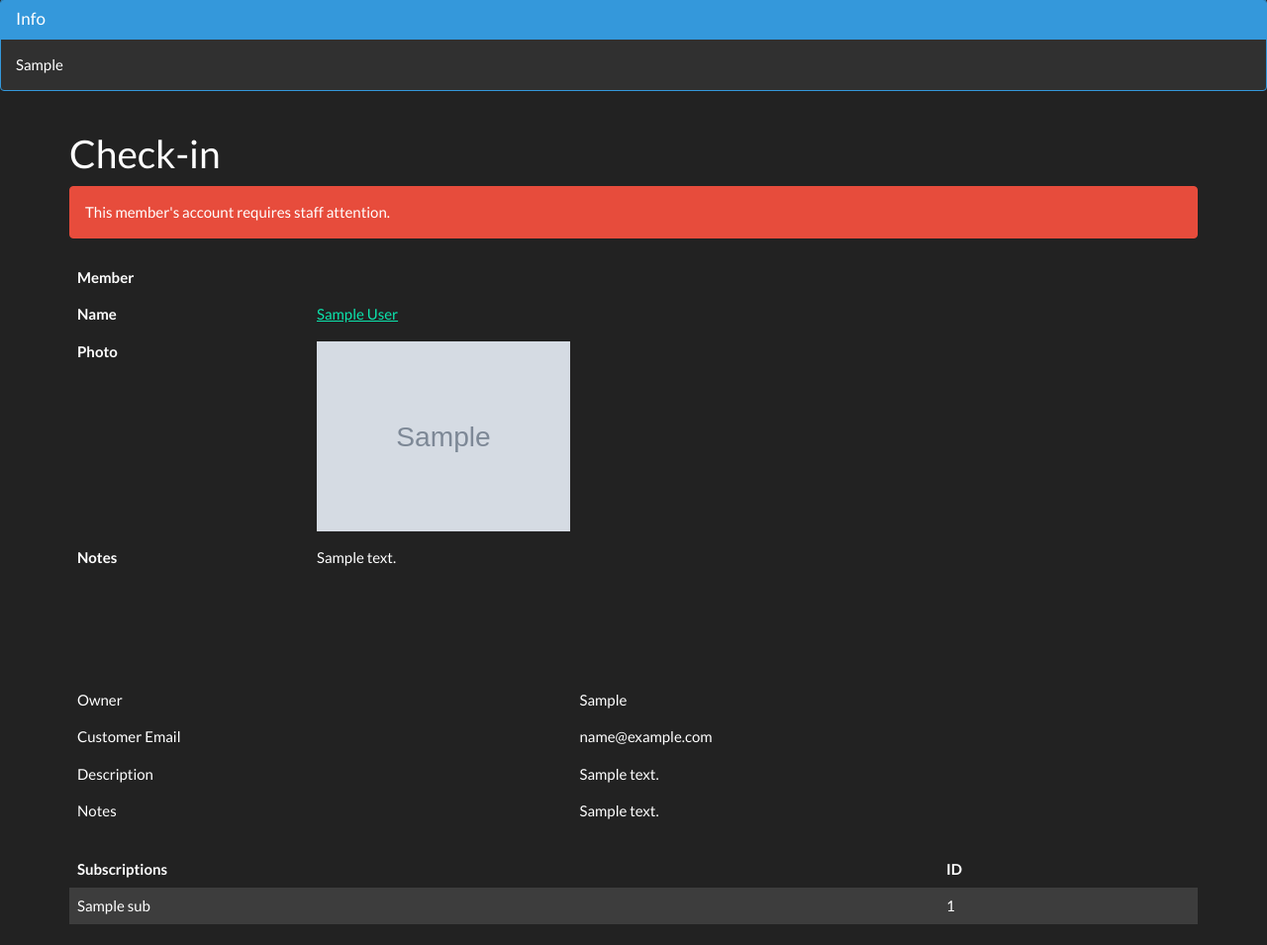
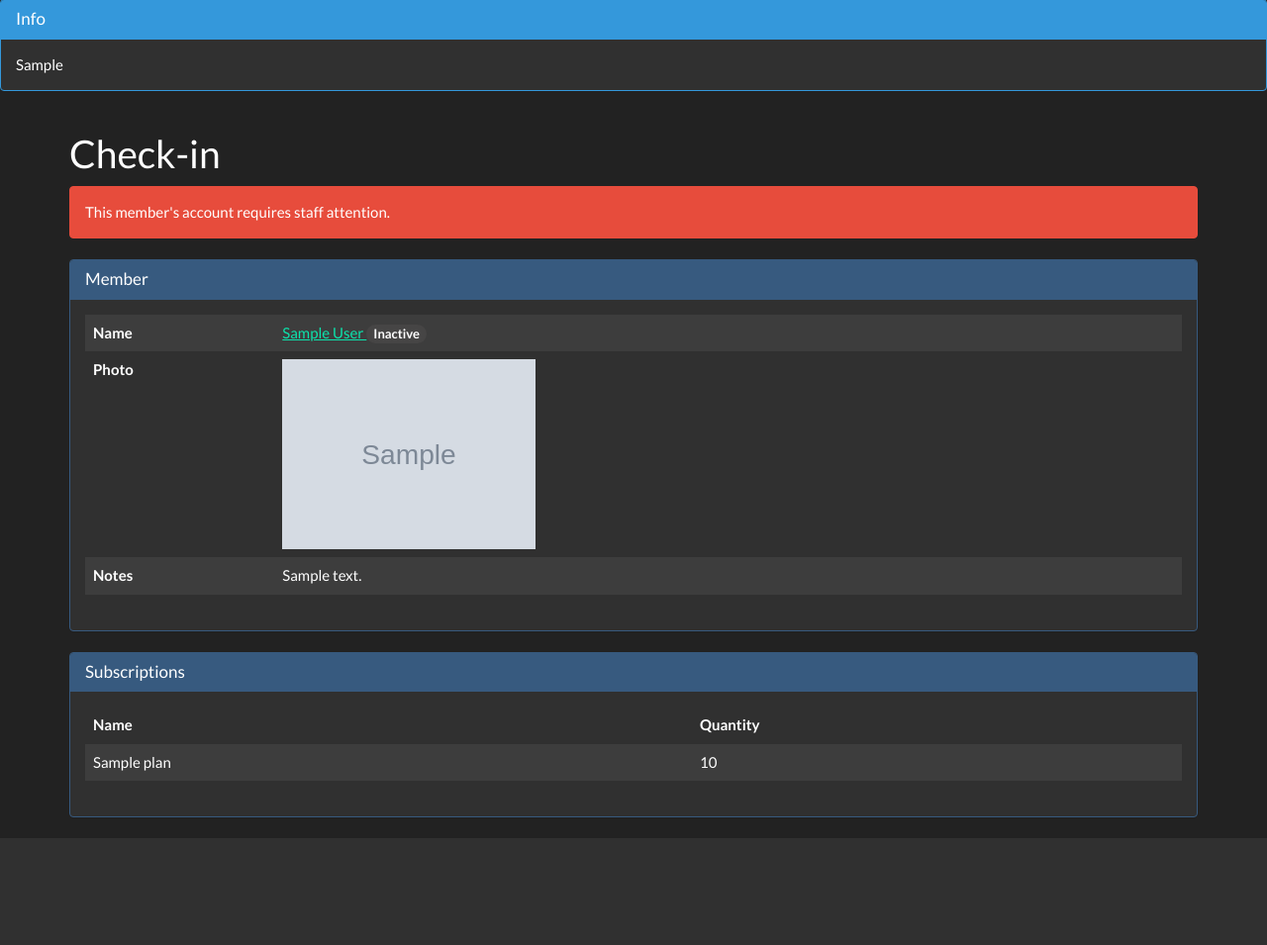
Before and after one commit to C-o-r-E/msys, a Django app: template msys/members/templates/members/member_checkin.html in a window 1280 px wide. Shown: the part 91-1046 px from the top of the page at 99% size. After the commit the page ends 938 px from the top, so only its background shows below. Run offline with Django 3.2, Linux system fonts and the light colour scheme; tables that the repository leaves empty hold one stand-in row (values such as "Sample post"); the template is opened without the code that fills it: values that come from a table or form of the project are taken from there, most other values are stand-ins (such as "Sample title", 1, 10 or a date in 2020); grey boxes marked "Sample" are stand-in pictures; parts of the project's set-up code (start-up, migrations or seed data) failed here and were passed over; some libraries are stand-ins or nearby versions.

Commit message:
improve checkin front-end

```diff
--- a/msys/members/templates/members/member_checkin.html
+++ b/msys/members/templates/members/member_checkin.html
@@ -3,10 +3,10 @@
 {% block content %}
 
 <h1>Check-in</h1>
-{% if good %}
+{% if good and member.has_active_membership %}
 <!-- <h2 style="color: green; font-size: 50px;">ALL GOOD!</h2> -->
 <div class="alert alert-dismissible alert-success">
-		<strong>All Good!</strong> Member checked in with no issues</a>.
+		<strong>All Good!</strong> Member is checked in.</a>.
 </div>
 {% else %}
 <!-- <h2 style="color: red; font-size: 50px;">Review required...</h2> -->
@@ -18,14 +18,21 @@
 
 
 {% if member %}
-<table class="table table-hover">
-	<thead>
-			<th>Member</th>
-	</thead>
+<div class="panel panel-primary">
+	<div class="panel-heading">
+		<h3 class="panel-title">Member</h3>
+	</div>
+	<div class="panel-body">
+		<table class="table table-striped table-hover">
 			<tbody>
 				<tr>
 					<th scope="row">Name</th>
-			<td><a href="{% url 'memberDetails' member.pk %}">{{member.first_name}} {{member.last_name}}</a></td>
+					<td><a href="{% url 'memberDetails' member.pk %}">{{member.first_name}} {{member.last_name}}
+						{% if member.has_active_membership %}
+						<span class="badge badge-primary">Active</span>
+						{% else %}
+						<span class="badge badge-warning">Inactive</span>
+						{% endif %}</a></td>
 				</tr>
 				{% if member.photo %}
 				<tr>
@@ -38,92 +45,37 @@
 					<td>{{member.brief_notes}}</td>
 				</tr>
 			</tbody>
-
 		</table>
+	</div>
+</div>
 {% endif %}
 
-
-<br>
-<br>
-<br>
-<br>
+{% if subs %}
 
 
-
-
-
-{% if member %}
-
-<table class="table table-hover ">
+<div class="panel panel-primary">
+	<div class="panel-heading">
+		<h3 class="panel-title">Subscriptions</h3>
+	</div>
+	<div class="panel-body">
+		<table class="table table-striped table-hover">
 			<thead>
-
-	</thead>
-  <tbody>
-	{% if member %}
-		<tr>
-			<td>
-			Owner
-			</td>
-			<td>
-			{{ member.first_name }}
-			</td>
-		</tr>
-	{% endif %}
-	{% if email %}
-	<tr>
-	  <td>
-		Customer Email
-	  </td>
-	  <td>
-		{{ email }}
-	  </td>
-  </tr>
-	{% endif %}
-	{% if description %}
-	<tr>
-	  <td>
-		Description
-	  </td>
-	  <td>
-		{{ description }}
-	  </td>
-  </tr>
-	{% endif %}
-	{% if member.brief_notes %}
-	<tr>
-			<td>
-			Notes
-			</td>
-			<td>
-			{{ member.brief_notes }}
-			</td>
-		</tr>
-	{% endif %}
-	{% if subs %}
-	<table class = "table table-striped">
-	  <thead>
-			<tr>
-				<th>Subscriptions</th>
-				<th>ID</th>
-			</tr>
+				<th>Name</th>
+				<th>Quantity</th>
 			</thead>
 			<tbody>
 				{% for sub in subs %}
 				<tr>
-				<td>{{ sub.name }}</td>
-				<td>{{ sub.id }}</td>
+					<td>{{sub.plan.name}}</td>
+					<td>{{sub.quantity}}</td>
 				</tr>
 				{% endfor %}
 			</tbody>
 		</table>
-	{% endif %}
-  </tbody>
-</table>
+	</div>
+</div>
 
-{% else %}
 
-Member does not exist.
-
-{% endif %} {# if member #}
+{% endif %} {# if subs #}
 
 {% endblock %}
```
Lines whose indentation alone changed are shown as unchanged.
